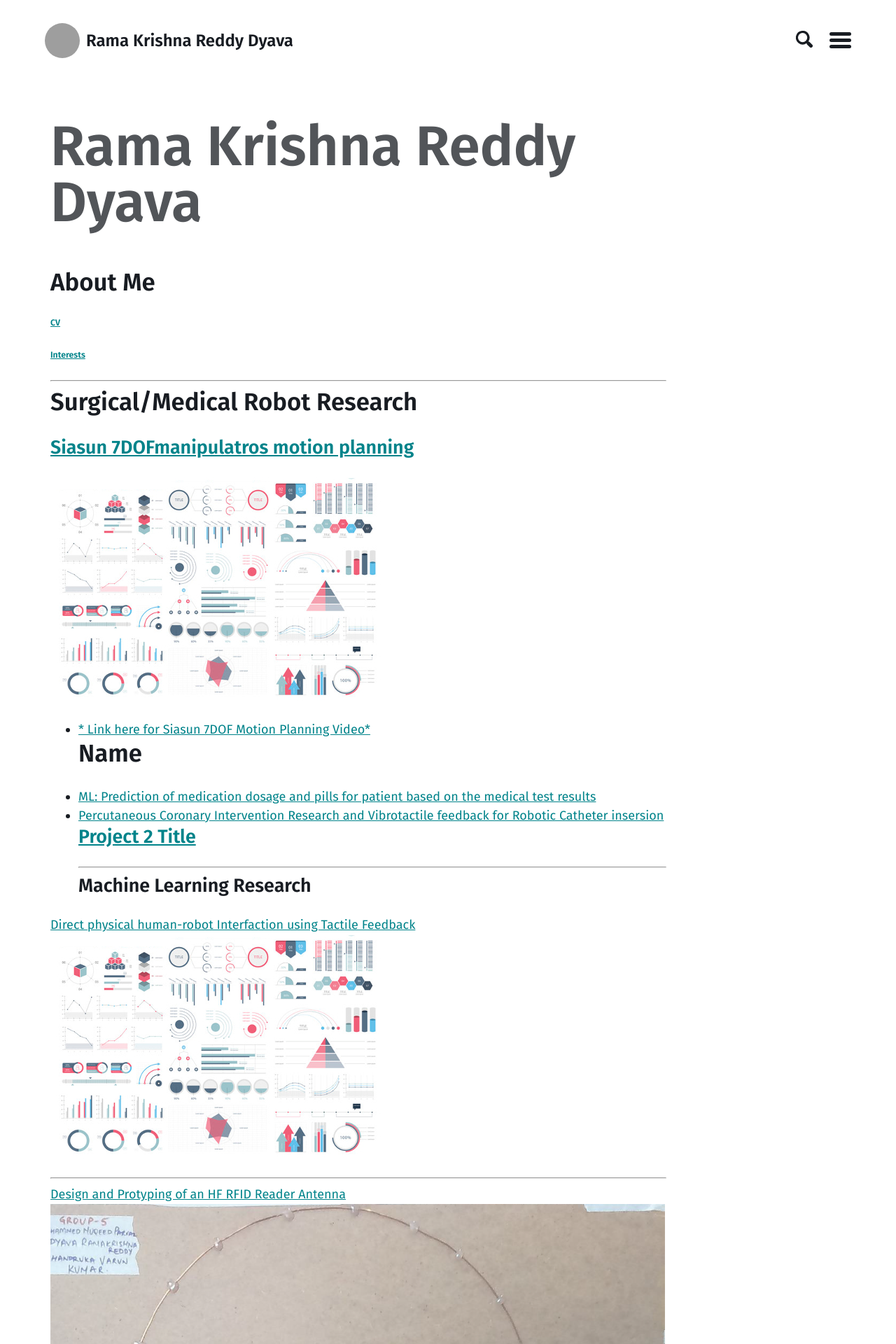
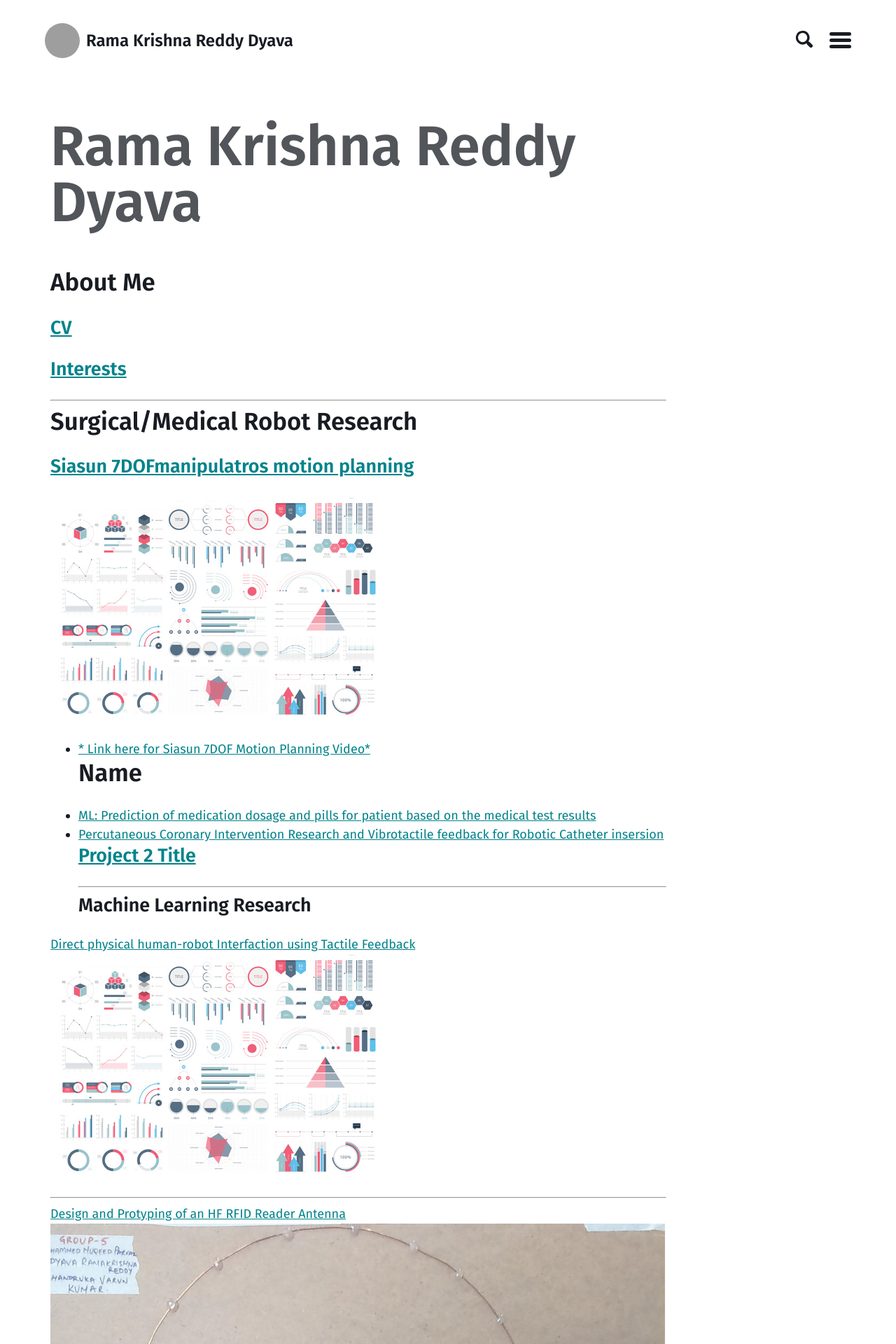
Before and after one commit to rkdyava/rama.github.io, a Jekyll site: the page built from index.md, in a window 1280 px wide. Shown: the top 1920 px of the page at 70% size. Built offline with Jekyll 4.4.1, drawn with Linux system fonts in a browser that asks for light colours; our own code applies the rules of GitHub Pages for plain Markdown files; comment, search, counter and statistics services are not loaded; grey boxes are pictures that could not be loaded.

```diff
--- a/index.md
+++ b/index.md
@@ -1,8 +1,8 @@
 <!-- ## Portfolio -->
 ## About Me
 
-###### [CV](/pdf/CV.pdf)
-###### [Interests](/pdf/BACKGROUND EXPERIENCE ON ROBOTICS RESEARCH.pdf)
+### [CV](/pdf/CV.pdf)
+### [Interests](/pdf/BACKGROUND EXPERIENCE ON ROBOTICS RESEARCH.pdf)
 ---
 ## Surgical/Medical Robot Research
 ### [Siasun 7DOFmanipulatros motion planning](docs/posts.md)
```
